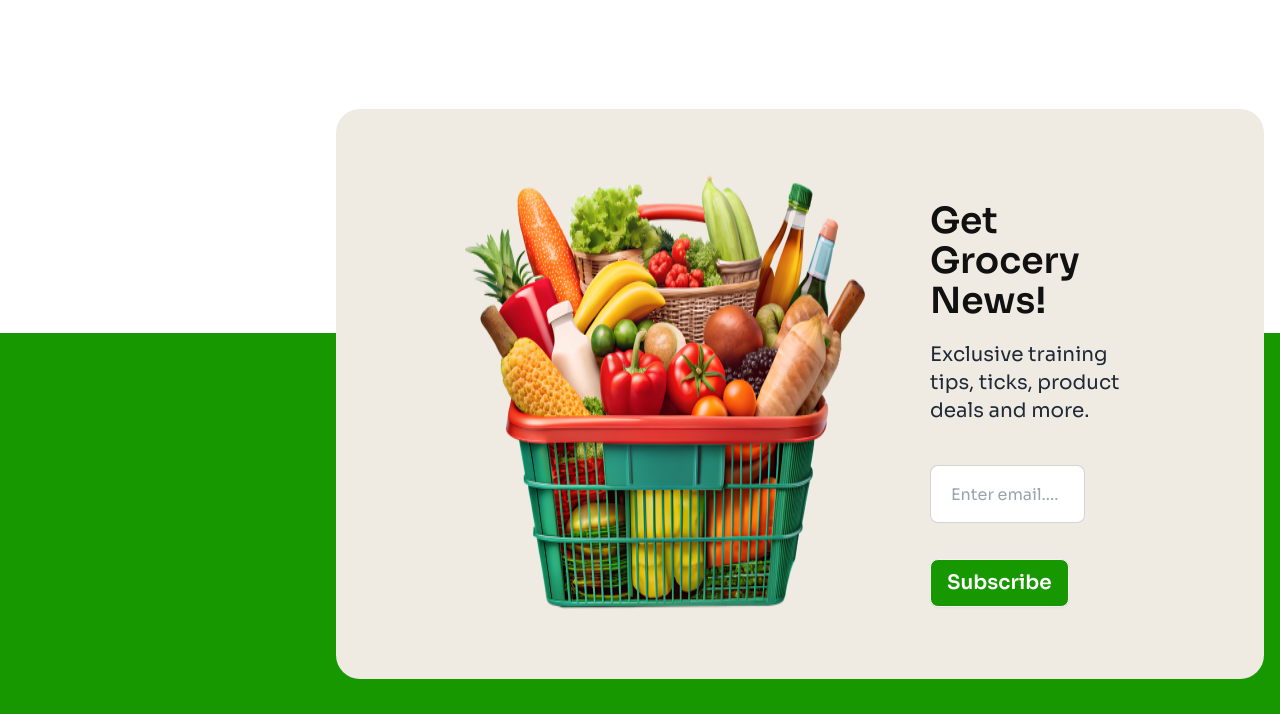
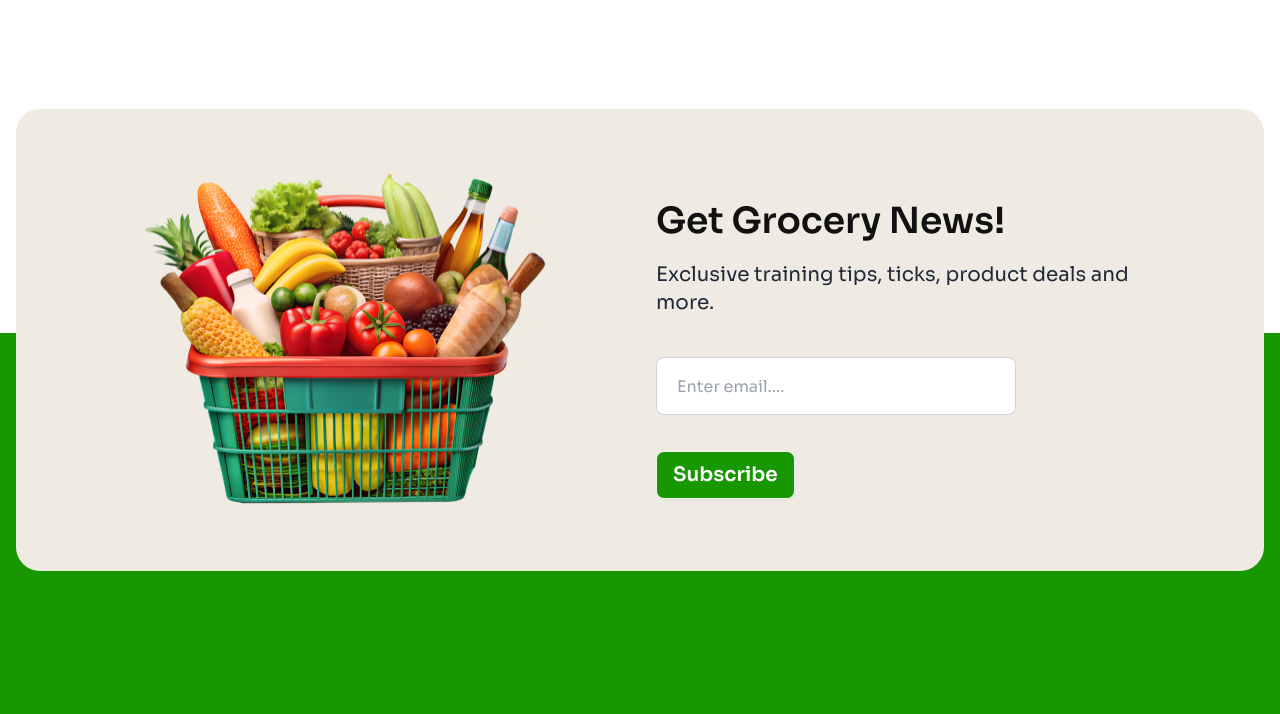
Before and after one commit to Saif-Smran/assingment-3, a plain HTML site: page index.html in a window 1280 px wide. Shown: the part 4536-5250 px from the top of the page. Drawn offline with nearby package versions, Linux system fonts and the light colour scheme; files whose address does not match are found by name.

Commit message:
Fixing bugs

```diff
--- a/index.html
+++ b/index.html
@@ -448,7 +448,7 @@
     </main>
 
     <footer class="bg-nature-green relative">
-        <div class="p-4 absolute top-[-290px] md:top-[-240px] lg:left-[320px]">
+        <div class="p-4 absolute top-[-290px] md:top-[-240px] w-full ">
             <div
                 class="container mx-auto bg-nature-secondery rounded-3xl p-2 md:px-28 md:py-14 md:flex gap-6 space-y-5 justify-between">
                 <img src="./c2-assets/vegetable-busket.png" alt="Vagitables">
```
